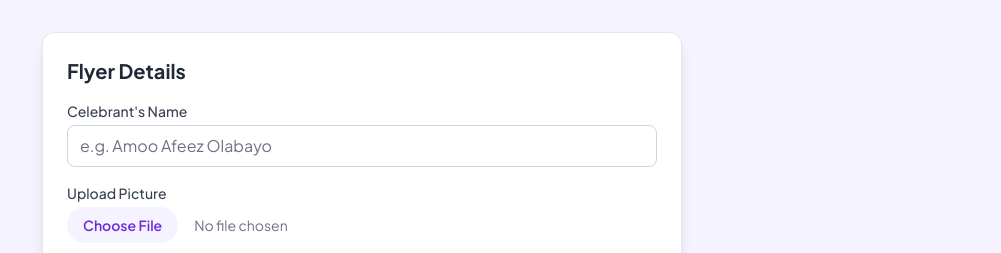
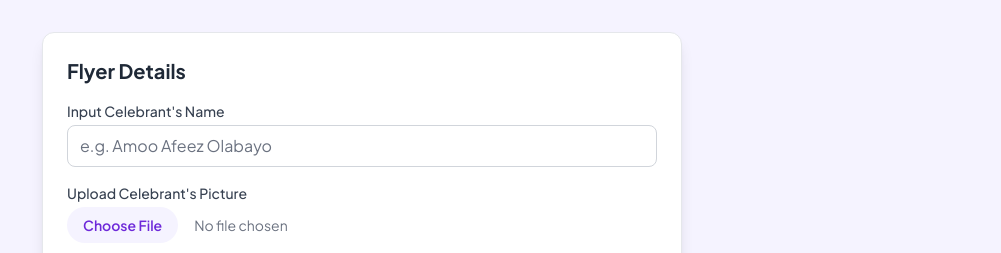
Before and after one commit to ridbay/IGSOSA07, a plain HTML site: page index.html in a window 1280 px wide. Shown: the top 253 px of the page, without its empty margins (278-1279 px from the left). Drawn offline with nearby package versions, Linux system fonts and the light colour scheme.

Commit message:
Made it usable

```diff
--- a/index.html
+++ b/index.html
@@ -65,7 +65,7 @@
         <div>
           <label
             class="block text-sm font-medium text-gray-700 dark:text-gray-300 mb-1"
-            >Celebrant's Name</label
+            >Input Celebrant's Name</label
           >
           <input
             type="text"
@@ -77,7 +77,7 @@
         <div>
           <label
             class="block text-sm font-medium text-gray-700 dark:text-gray-300 mb-1"
-            >Upload Picture</label
+            >Upload Celebrant's Picture</label
           >
           <input
             type="file"
```
